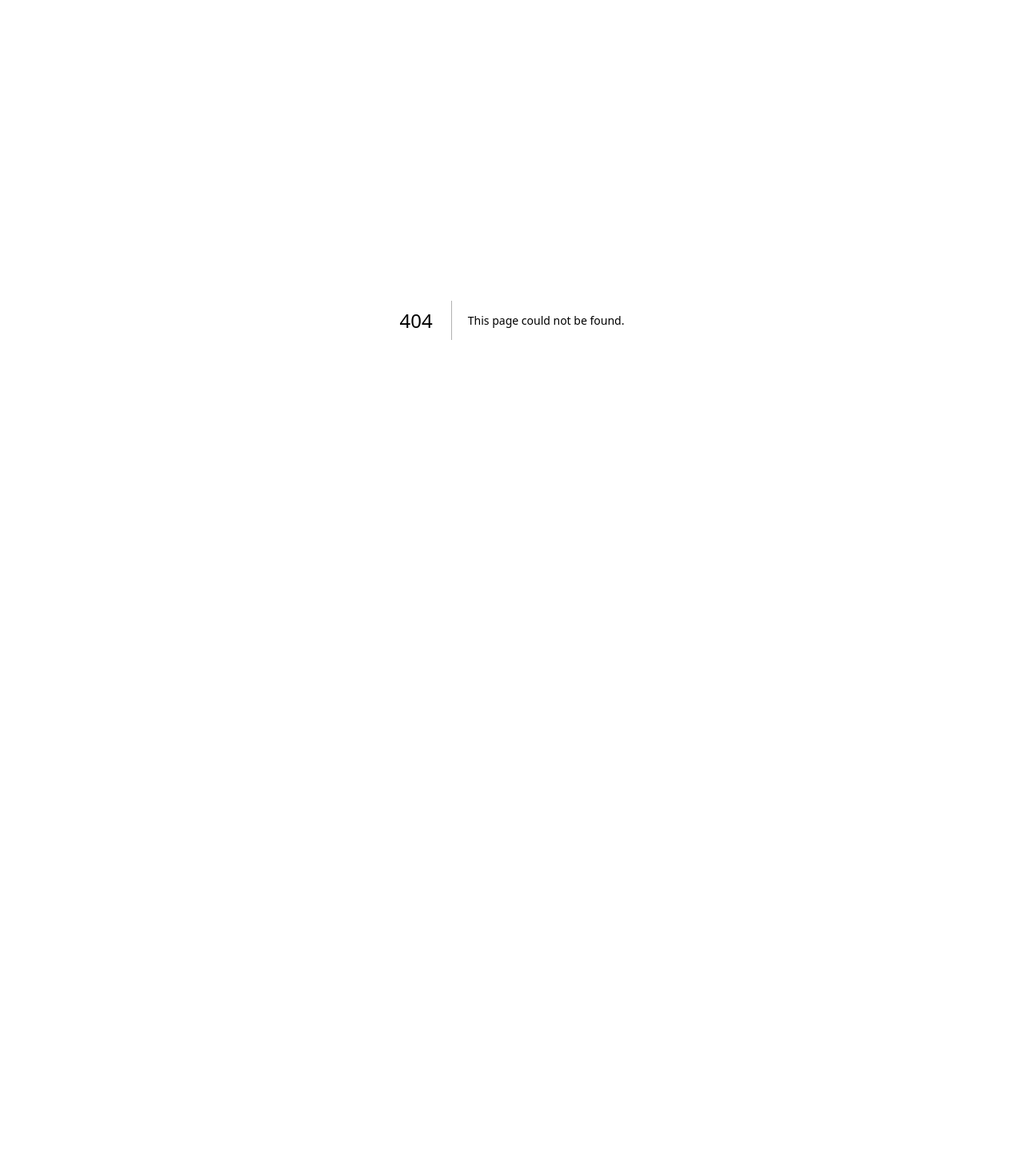
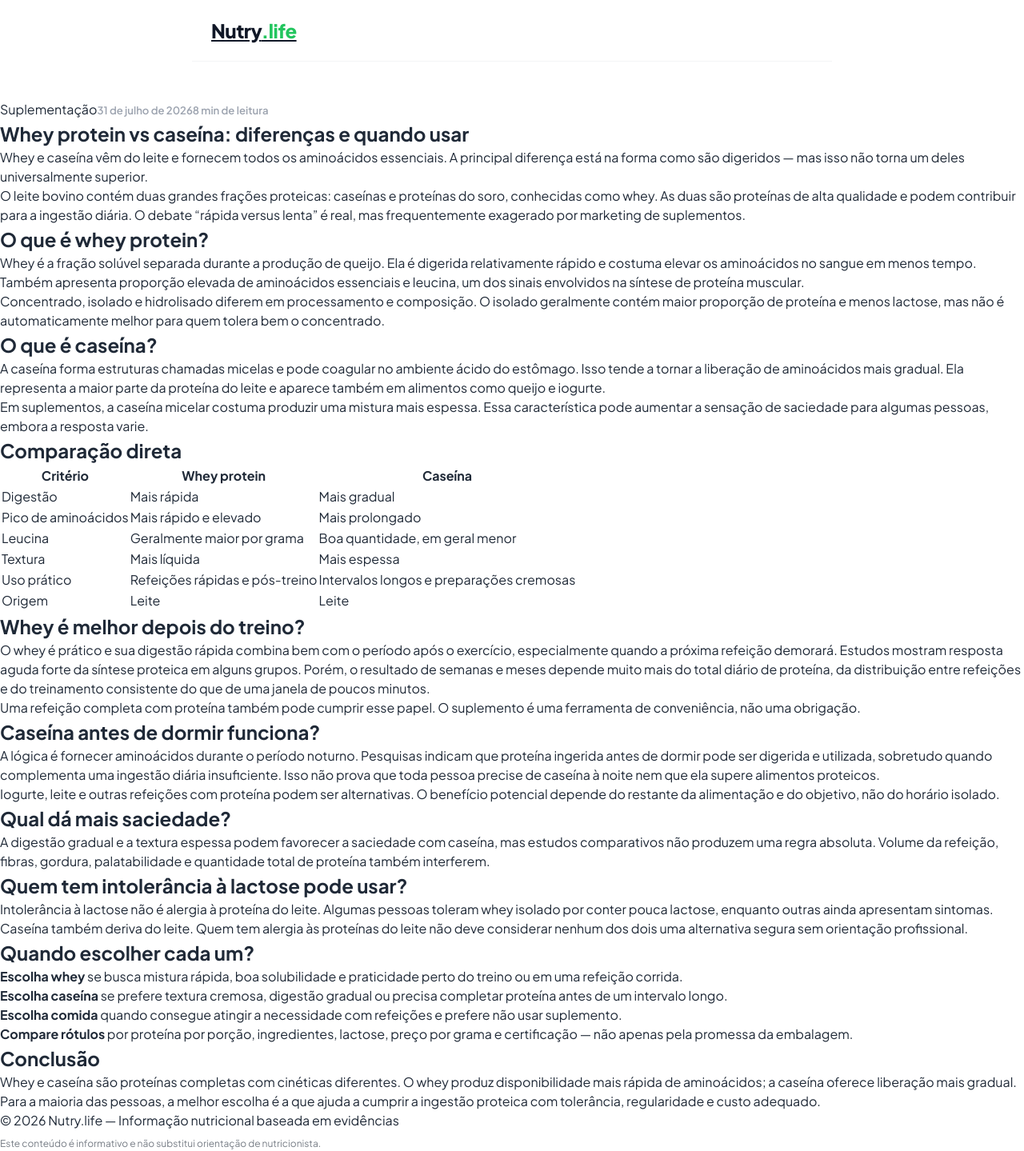
Before and after one commit to elevanceseguros/Nutri, a Next.js app: page /blog/whey-protein-vs-caseina-diferencas in a window 1280 px wide. Before the commit this address had no page. Shown: the whole page at 80% size. Before the commit the page ends 800 px from the top, so only its background shows below. Built offline with nearby package versions, Linux system fonts and the light colour scheme.

Commit message:
post: whey protein vs caseína - 31 Jul 2026

```diff
--- /dev/null
+++ b/src/app/blog/whey-protein-vs-caseina-diferencas/page.tsx
@@ -0,0 +1,94 @@
+import type { Metadata } from "next";
+import Link from "next/link";
+import styles from "../../page.module.css";
+
+export const metadata: Metadata = {
+  title: "Whey Protein vs Caseína: Diferenças e Quando Usar | Nutry.life",
+  description: "Compare whey protein e caseína em digestão, aminoácidos, saciedade e praticidade. Veja quando cada proteína do leite pode fazer sentido.",
+  keywords: "whey vs caseína, caseína antes de dormir, proteína de absorção lenta, whey protein, proteína do leite",
+  openGraph: {
+    title: "Whey Protein vs Caseína: Diferenças e Quando Usar | Nutry.life",
+    description: "Whey e caseína são proteínas completas do leite, mas têm velocidades de digestão e usos práticos diferentes.",
+    url: "https://nutry.life/blog/whey-protein-vs-caseina-diferencas"
+  },
+};
+
+export default function Post() {
+  return (
+    <>
+      <header className={styles.header}>
+        <Link href="/" className={styles.logo}>Nutry<span className={styles.logoAccent}>.life</span></Link>
+      </header>
+      <main className={styles.postContainer}>
+        <article className={styles.post}>
+          <div className={styles.postMeta}>
+            <span className={styles.postCategory}>Suplementação</span>
+            <span style={{ fontSize: "0.82rem", color: "#9ca3af", fontWeight: 600 }}>31 de julho de 2026</span>
+            <span style={{ fontSize: "0.82rem", color: "#9ca3af", fontWeight: 600 }}>8 min de leitura</span>
+          </div>
+          <h1 className={styles.postTitle}>Whey protein vs caseína: diferenças e quando usar</h1>
+          <p className={styles.postExcerpt}>Whey e caseína vêm do leite e fornecem todos os aminoácidos essenciais. A principal diferença está na forma como são digeridos — mas isso não torna um deles universalmente superior.</p>
+          <div className={styles.postContent}>
+            <p>O leite bovino contém duas grandes frações proteicas: caseínas e proteínas do soro, conhecidas como whey. As duas são proteínas de alta qualidade e podem contribuir para a ingestão diária. O debate “rápida versus lenta” é real, mas frequentemente exagerado por marketing de suplementos.</p>
+
+            <h2>O que é whey protein?</h2>
+            <p>Whey é a fração solúvel separada durante a produção de queijo. Ela é digerida relativamente rápido e costuma elevar os aminoácidos no sangue em menos tempo. Também apresenta proporção elevada de aminoácidos essenciais e leucina, um dos sinais envolvidos na síntese de proteína muscular.</p>
+            <p>Concentrado, isolado e hidrolisado diferem em processamento e composição. O isolado geralmente contém maior proporção de proteína e menos lactose, mas não é automaticamente melhor para quem tolera bem o concentrado.</p>
+
+            <h2>O que é caseína?</h2>
+            <p>A caseína forma estruturas chamadas micelas e pode coagular no ambiente ácido do estômago. Isso tende a tornar a liberação de aminoácidos mais gradual. Ela representa a maior parte da proteína do leite e aparece também em alimentos como queijo e iogurte.</p>
+            <p>Em suplementos, a caseína micelar costuma produzir uma mistura mais espessa. Essa característica pode aumentar a sensação de saciedade para algumas pessoas, embora a resposta varie.</p>
+
+            <h2>Comparação direta</h2>
+            <div style={{ overflowX: "auto" }}>
+              <table>
+                <thead>
+                  <tr><th>Critério</th><th>Whey protein</th><th>Caseína</th></tr>
+                </thead>
+                <tbody>
+                  <tr><td>Digestão</td><td>Mais rápida</td><td>Mais gradual</td></tr>
+                  <tr><td>Pico de aminoácidos</td><td>Mais rápido e elevado</td><td>Mais prolongado</td></tr>
+                  <tr><td>Leucina</td><td>Geralmente maior por grama</td><td>Boa quantidade, em geral menor</td></tr>
+                  <tr><td>Textura</td><td>Mais líquida</td><td>Mais espessa</td></tr>
+                  <tr><td>Uso prático</td><td>Refeições rápidas e pós-treino</td><td>Intervalos longos e preparações cremosas</td></tr>
+                  <tr><td>Origem</td><td>Leite</td><td>Leite</td></tr>
+                </tbody>
+              </table>
+            </div>
+
+            <h2>Whey é melhor depois do treino?</h2>
+            <p>O whey é prático e sua digestão rápida combina bem com o período após o exercício, especialmente quando a próxima refeição demorará. Estudos mostram resposta aguda forte da síntese proteica em alguns grupos. Porém, o resultado de semanas e meses depende muito mais do total diário de proteína, da distribuição entre refeições e do treinamento consistente do que de uma janela de poucos minutos.</p>
+            <p>Uma refeição completa com proteína também pode cumprir esse papel. O suplemento é uma ferramenta de conveniência, não uma obrigação.</p>
+
+            <h2>Caseína antes de dormir funciona?</h2>
+            <p>A lógica é fornecer aminoácidos durante o período noturno. Pesquisas indicam que proteína ingerida antes de dormir pode ser digerida e utilizada, sobretudo quando complementa uma ingestão diária insuficiente. Isso não prova que toda pessoa precise de caseína à noite nem que ela supere alimentos proteicos.</p>
+            <p>Iogurte, leite e outras refeições com proteína podem ser alternativas. O benefício potencial depende do restante da alimentação e do objetivo, não do horário isolado.</p>
+
+            <h2>Qual dá mais saciedade?</h2>
+            <p>A digestão gradual e a textura espessa podem favorecer a saciedade com caseína, mas estudos comparativos não produzem uma regra absoluta. Volume da refeição, fibras, gordura, palatabilidade e quantidade total de proteína também interferem.</p>
+
+            <h2>Quem tem intolerância à lactose pode usar?</h2>
+            <p>Intolerância à lactose não é alergia à proteína do leite. Algumas pessoas toleram whey isolado por conter pouca lactose, enquanto outras ainda apresentam sintomas. Caseína também deriva do leite. Quem tem alergia às proteínas do leite não deve considerar nenhum dos dois uma alternativa segura sem orientação profissional.</p>
+
+            <h2>Quando escolher cada um?</h2>
+            <ul>
+              <li><strong>Escolha whey</strong> se busca mistura rápida, boa solubilidade e praticidade perto do treino ou em uma refeição corrida.</li>
+              <li><strong>Escolha caseína</strong> se prefere textura cremosa, digestão gradual ou precisa completar proteína antes de um intervalo longo.</li>
+              <li><strong>Escolha comida</strong> quando consegue atingir a necessidade com refeições e prefere não usar suplemento.</li>
+              <li><strong>Compare rótulos</strong> por proteína por porção, ingredientes, lactose, preço por grama e certificação — não apenas pela promessa da embalagem.</li>
+            </ul>
+
+            <h2>Conclusão</h2>
+            <p>Whey e caseína são proteínas completas com cinéticas diferentes. O whey produz disponibilidade mais rápida de aminoácidos; a caseína oferece liberação mais gradual. Para a maioria das pessoas, a melhor escolha é a que ajuda a cumprir a ingestão proteica com tolerância, regularidade e custo adequado.</p>
+          </div>
+        </article>
+      </main>
+      <footer className={styles.footer}>
+        <p>© 2026 Nutry.life — Informação nutricional baseada em evidências</p>
+        <p style={{ fontSize: "0.75rem", marginTop: "0.5rem", opacity: 0.6 }}>
+          Este conteúdo é informativo e não substitui orientação de nutricionista.
+        </p>
+      </footer>
+    </>
+  );
+}
```
